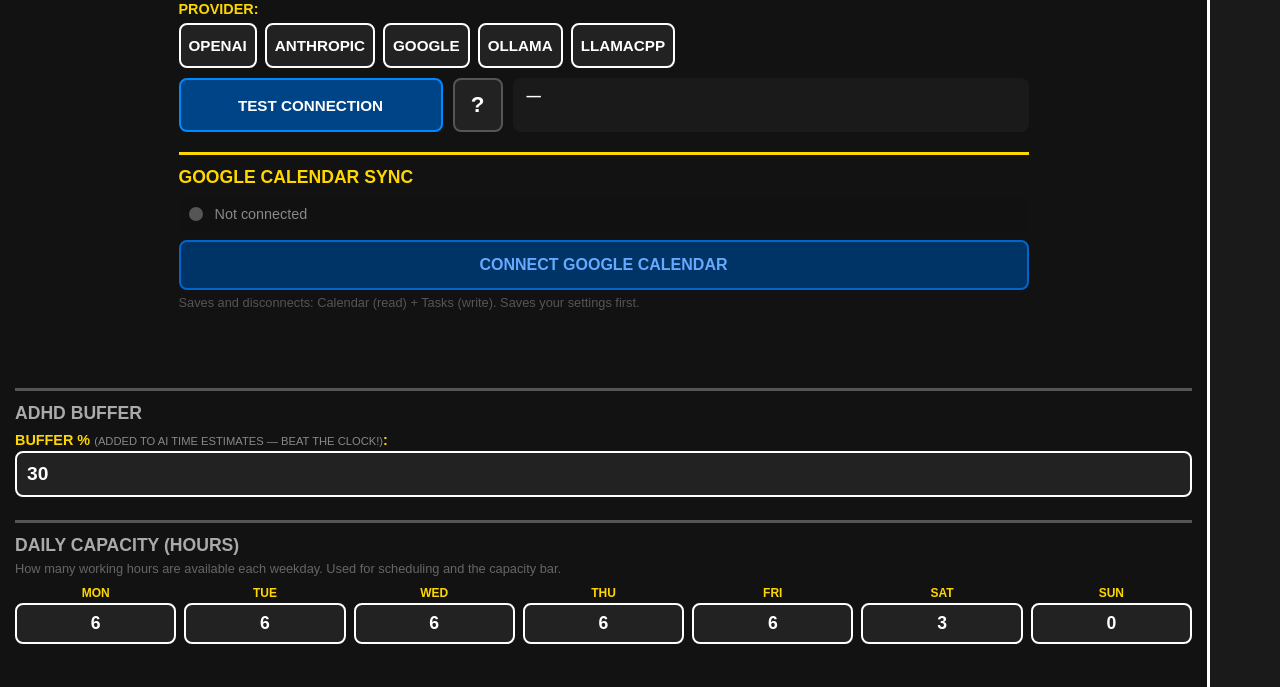
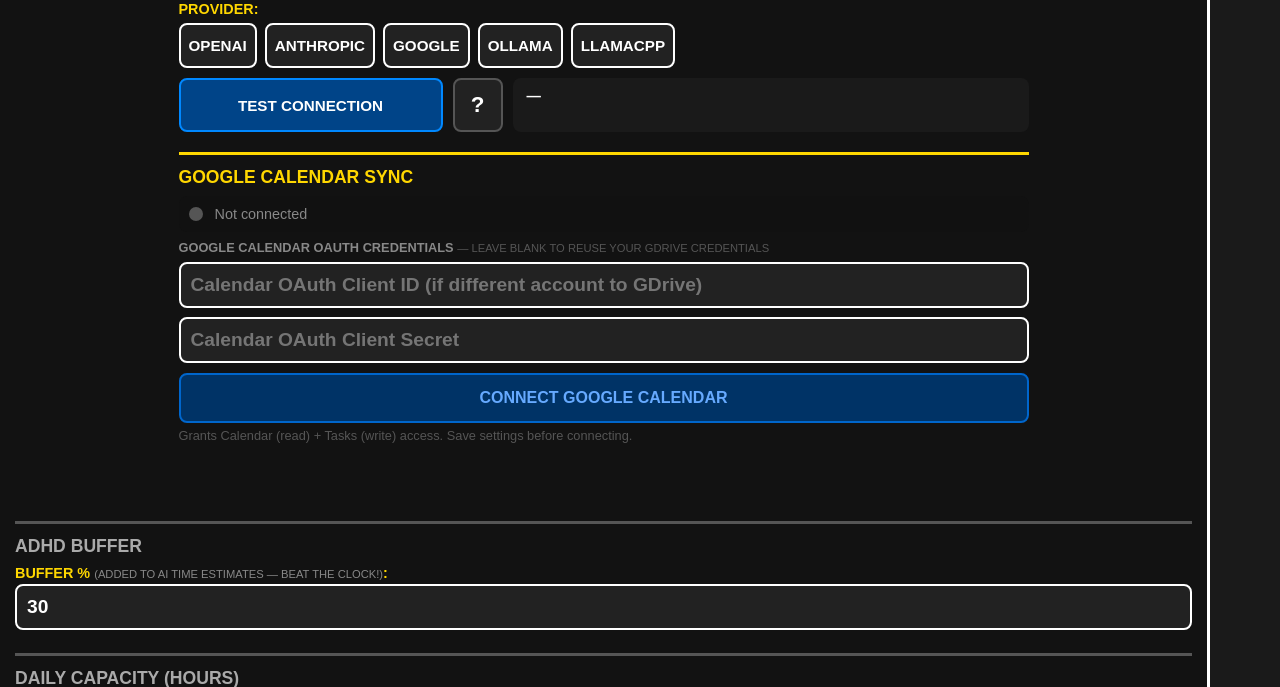
Before and after one commit to TheSharmanator/adhdtaskmanager, a Flask app: page /settings in a window 1280 px wide. Shown: the part 589-1276 px from the top of the page. Run offline with Flask 3, Linux system fonts and the light colour scheme; data comes from the database, SQL or seed files in the repository; parts of the project's set-up code (start-up, migrations or seed data) failed here and were passed over.

Commit message:
Support separate Google OAuth credentials for Calendar vs GDrive
Calendar and GDrive can live in different Google accounts/projects.
- gcal_service._get_client_credentials() checks DB for gcal_client_id/
  gcal_client_secret first, falls back to gdrive credentials in config.json
- Settings page shows Calendar OAuth fields (client_id + secret) when
  not yet connected, with note that they can be left blank to reuse GDrive creds
- gcal_client_id and gcal_client_secret added to settings POST handler

https://claude.ai/code/session_0112rk5gZjLT7nCsHXzhE9gp

```diff
--- a/app.py
+++ b/app.py
@@ -1916,6 +1916,7 @@ def settings():
             'llm_provider', 'llm_quick_model', 'llm_deep_model', 'llm_api_key',
             'llm_ollama_host', 'user_name',
             'gcal_enabled', 'gcal_sync_interval_hours', 'gcal_work_start_hour',
+            'gcal_client_id', 'gcal_client_secret',
         ]
         for key in setting_keys:
             val = request.form.get(key)
--- a/gcal_service.py
+++ b/gcal_service.py
@@ -45,6 +45,19 @@ def _set_setting(key, value):
 
 
 def _get_client_credentials():
+    """
+    Returns (client_id, client_secret) for Calendar OAuth.
+    Uses gcal_client_id/gcal_client_secret from settings DB if set,
+    otherwise falls back to gdrive credentials from config.json.
+    This allows the Calendar and GDrive to live in different Google accounts.
+    """
+    # Check DB first (Calendar-specific credentials take priority)
+    db_id     = _get_setting('gcal_client_id', '')
+    db_secret = _get_setting('gcal_client_secret', '')
+    if db_id and db_secret:
+        return db_id, db_secret
+
+    # Fall back to gdrive credentials from config.json
     try:
         with open(_CONFIG_PATH) as f:
             cfg = json.load(f)
--- a/templates/settings.html
+++ b/templates/settings.html
@@ -258,8 +258,15 @@
                 </div>
 
                 <div id="gcal-connect-row" style="display:none; margin: 8px 0;">
+                    <!-- Calendar OAuth credentials (only needed if different account from GDrive) -->
+                    <label style="color:#888; font-size:0.8rem; text-transform:uppercase; font-weight:900; display:block; margin-bottom:4px;">
+                        GOOGLE CALENDAR OAUTH CREDENTIALS
+                        <small style="color:#555; font-weight:normal;"> — leave blank to reuse your GDrive credentials</small>
+                    </label>
+                    <input type="text" name="gcal_client_id" class="input" value="{{ settings.gcal_client_id or '' }}" placeholder="Calendar OAuth Client ID (if different account to GDrive)" style="margin-bottom:6px;">
+                    <input type="password" name="gcal_client_secret" class="input" value="{{ settings.gcal_client_secret or '' }}" placeholder="Calendar OAuth Client Secret" style="margin-bottom:10px;">
                     <a href="/gcal_auth_redirect" style="display:block; width:100%; padding:14px; background:#003366; color:#66aaff; border:2px solid #0066cc; border-radius:8px; font-size:1rem; font-weight:900; text-align:center; text-decoration:none; text-transform:uppercase; box-sizing:border-box;">CONNECT GOOGLE CALENDAR</a>
-                    <p style="color:#555; font-size:0.8rem; margin:5px 0;">Saves and disconnects: Calendar (read) + Tasks (write). Saves your settings first.</p>
+                    <p style="color:#555; font-size:0.8rem; margin:5px 0;">Grants Calendar (read) + Tasks (write) access. Save settings before connecting.</p>
                 </div>
 
                 <div id="gcal-connected-row" style="display:none; margin: 8px 0;">
```
